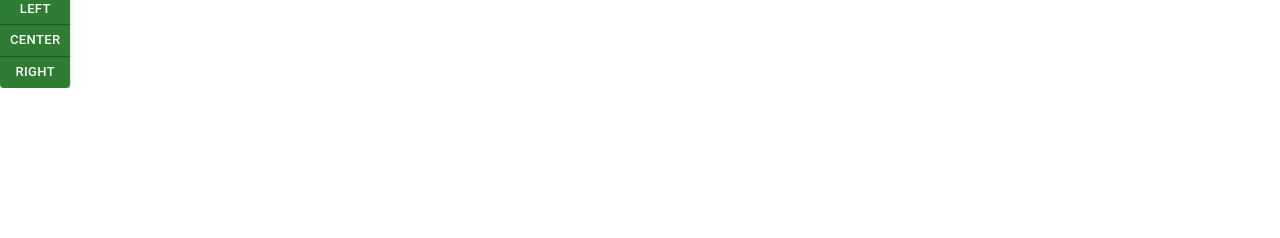
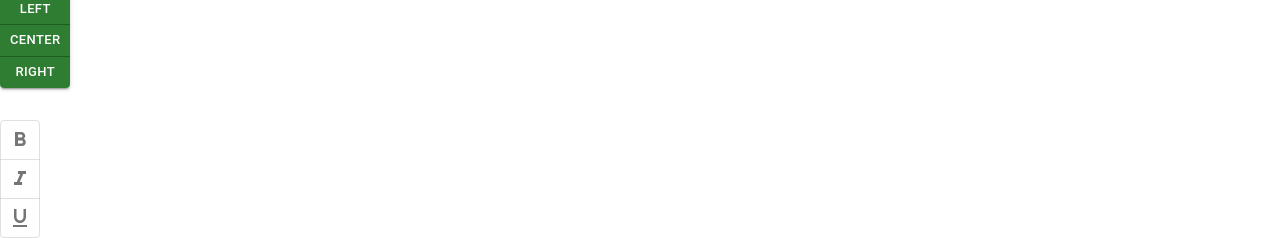
Before and after one commit to imvivekanand/learning-materialui5, a React (Create React App) app: page / in a window 1280 px wide. Shown: the part 824-1062 px from the top of the page. Before the commit the page ends 912 px from the top, so only its background shows below. Built offline with nearby package versions, Linux system fonts and the light colour scheme.

Commit message:
MUI Toggle Buttons

```diff
--- a/src/components/MuiButtons.tsx
+++ b/src/components/MuiButtons.tsx
@@ -1,7 +1,29 @@
-import { Stack, Button, IconButton, ButtonGroup } from "@mui/material";
+import {
+  Stack,
+  Button,
+  IconButton,
+  ButtonGroup,
+  ToggleButtonGroup,
+  ToggleButton,
+} from "@mui/material";
 import SendIcon from "@mui/icons-material/Send";
+import FormatBoldIcon from "@mui/icons-material/FormatBold";
+import FormatItalicIcon from "@mui/icons-material/FormatItalic";
+import FormatUnderlinedIcon from "@mui/icons-material/FormatUnderlined";
+import { useState } from "react";
 
 export const MuiButtons = () => {
+  const [formats, setFormats] = useState<string | null>(null)
+  console.log({
+    formats,
+  });
+
+  const handleFormatChange = (
+    _event: React.MouseEvent<HTMLElement>,
+    updatedFormats: string | null
+  ) => {
+    setFormats(updatedFormats);
+  };
   return (
     <Stack spacing={4}>
       <Stack spacing={2} direction="row">
@@ -72,6 +94,28 @@ export const MuiButtons = () => {
           <Button>Right</Button>
         </ButtonGroup>
       </Stack>
+      <Stack direction="row">
+        <ToggleButtonGroup
+          aria-lebel='text formatting'
+          value={formats}
+          onChange={handleFormatChange}
+          size='small'
+          color="warning"
+          orientation="vertical"
+          exclusive
+
+        >
+          <ToggleButton value="bold" aria-lebel="bold">
+            <FormatBoldIcon />
+          </ToggleButton>
+          <ToggleButton value="italic" aria-lebel="italic">
+            <FormatItalicIcon />
+          </ToggleButton>
+          <ToggleButton value="underlined" aria-lebel="underlined">
+            <FormatUnderlinedIcon />
+          </ToggleButton>
+        </ToggleButtonGroup>
+      </Stack>
     </Stack>
   );
 };
```
